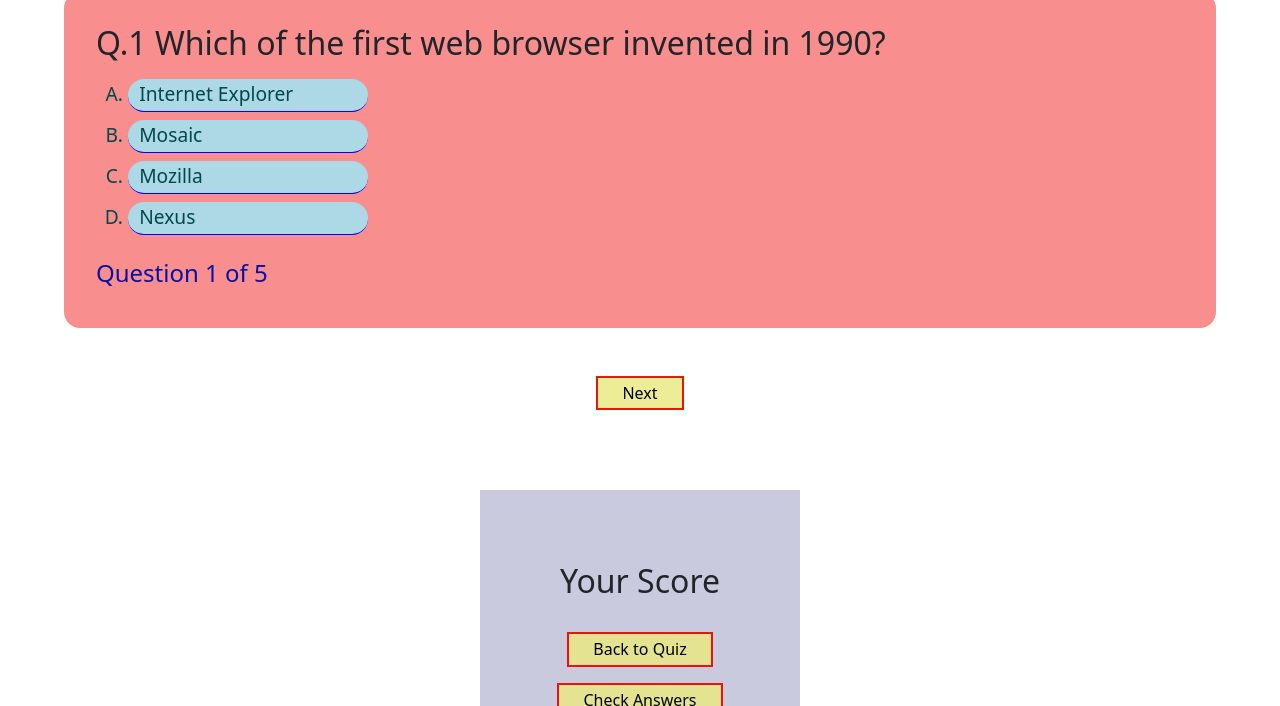
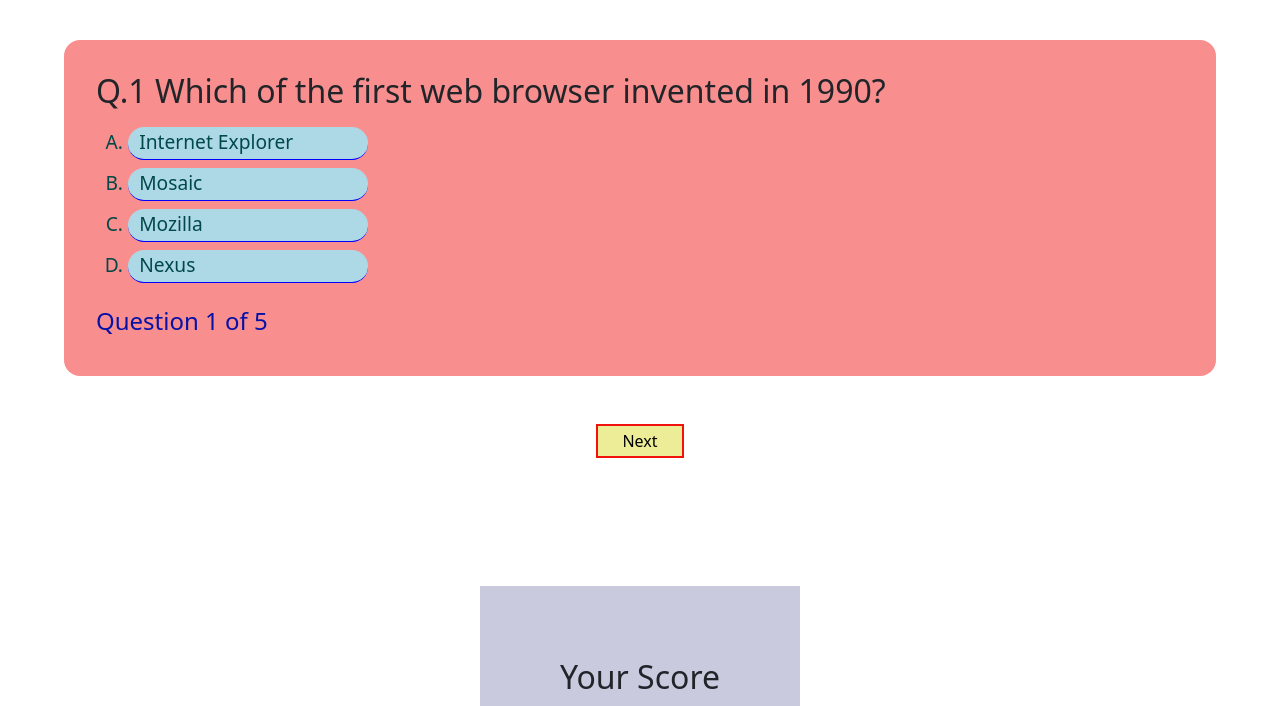
Before and after one commit to ShyamKalapurakal/Project2Quiz, a plain HTML site: page quiz.html in a window 1280 px wide. Shown: the part 1748-2454 px from the top of the page. Drawn offline with nearby package versions, Linux system fonts and the light colour scheme; files that its build step writes are made by us from their sources.

Commit message:
QuizProject

```diff
--- a/quiz.html
+++ b/quiz.html
@@ -162,6 +162,7 @@
 
 <!-- quiz section starts -->
 
+<section class="contact py-5" id="quiz">
 <div class="quiz-container">
     <h1 class="text-center p-3 text-danger"> Quiz </h1>
 
@@ -181,6 +182,7 @@
                 <button type="button" class="next"> Next </button>
             </div>
     </div>
+</section>
 
 <!-- scoreboard section -->
 
```
